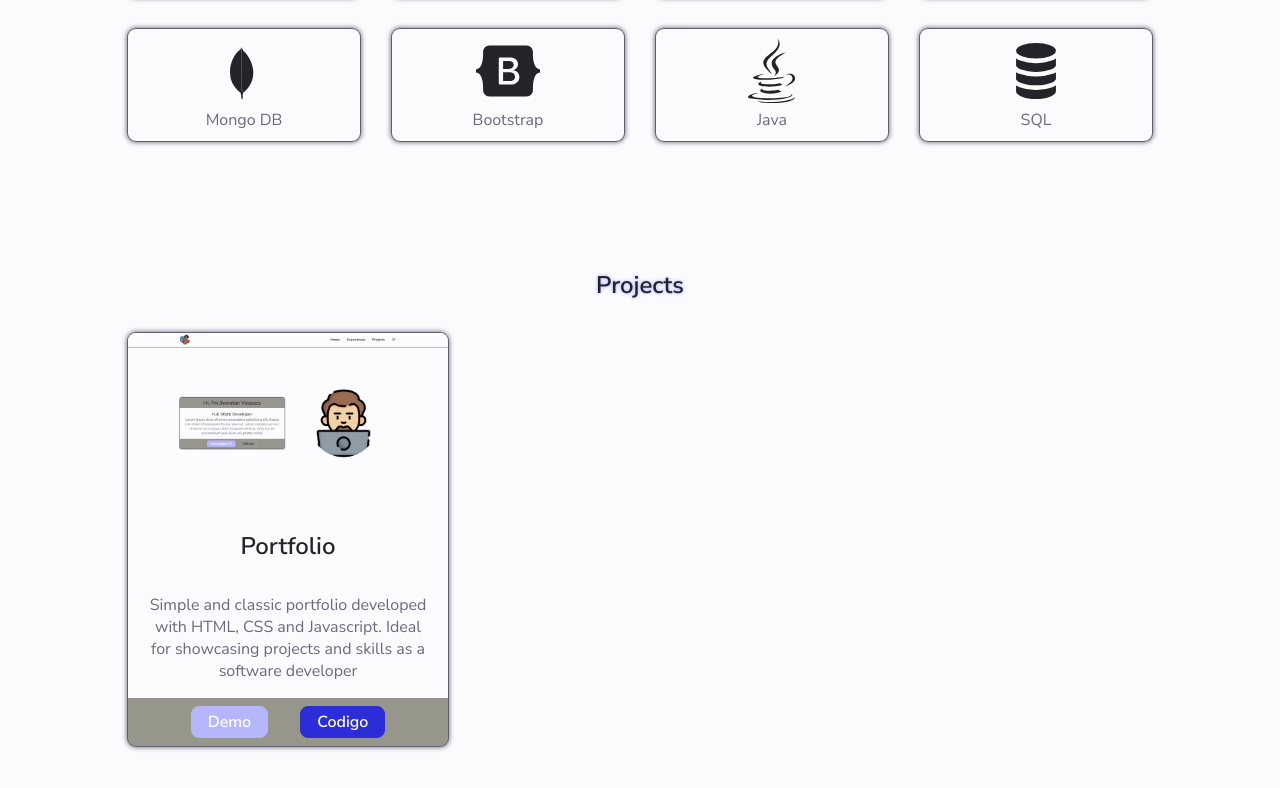
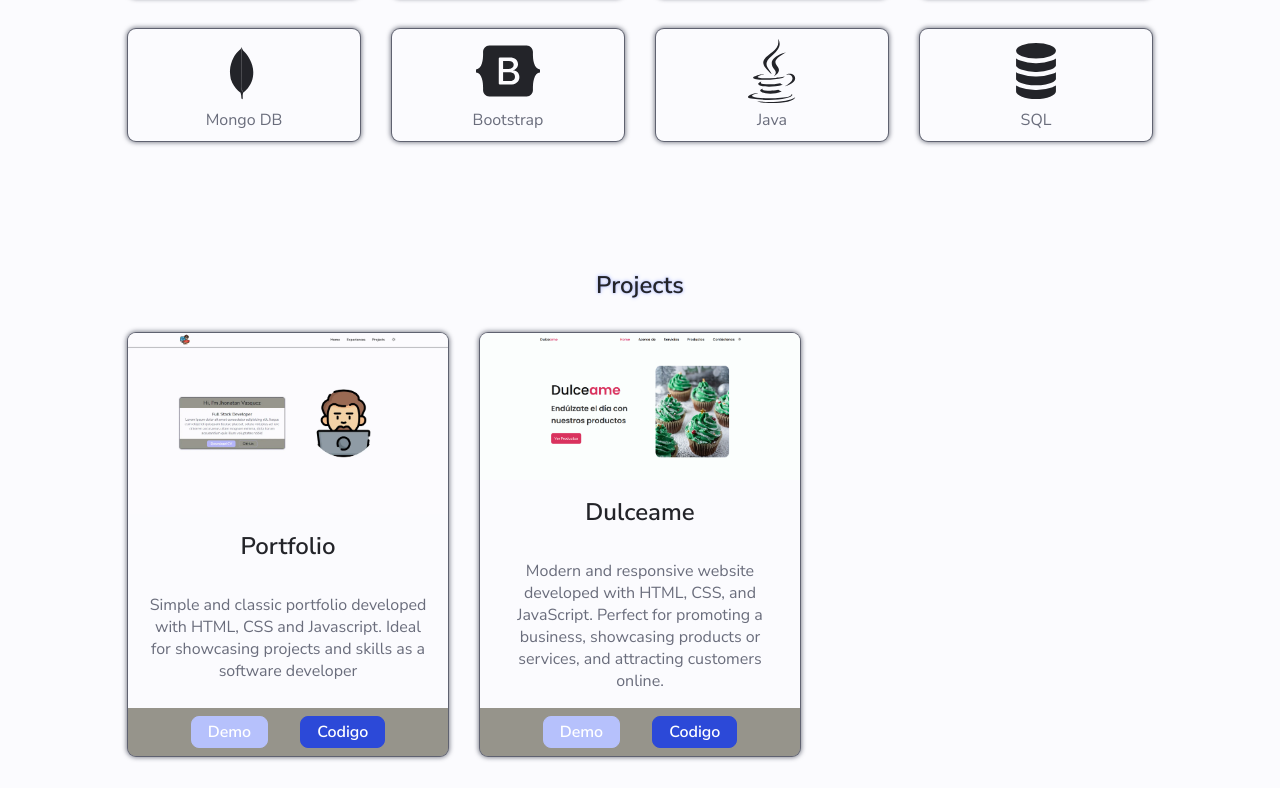
Before and after one commit to jvasquezd/portfolio-web, a plain HTML site: page index.html in a window 1280 px wide. Shown: the part 1011-1799 px from the top of the page. Drawn offline with nearby package versions, Linux system fonts and the light colour scheme.

Commit message:
added new project

```diff
--- a/assets/css/modules/variables.css
+++ b/assets/css/modules/variables.css
@@ -3,7 +3,7 @@
     --header-height: 3rem;
     /*========== Colors ==========*/
     /* Change favorite color */
-    --hue-color: 240;
+    --hue-color: 230;
     /* Purple 250 - Green 142 - Blue 230 - Pink 340 */
     /* HSL color mode */
     /* First Color */
--- a/index.html
+++ b/index.html
@@ -207,6 +207,24 @@
 
                     </div>
 
+                    <div class="card f-elements f-direction-column">
+                        <img src="./assets/img/dulceame.webp" alt="" class="card__img">
+                        <div class="card__body f-elements f-direction-column gap-md">
+                            <h2 class="card__title">Dulceame</h2>
+                            <p class="card__text">
+                                Modern and responsive website developed with HTML, CSS, and JavaScript. Perfect for promoting a business, showcasing products or services, and attracting customers online.
+                            </p>
+                        </div>
+                        <div class="card__footer">
+                            <div class="f-elements f-elements--center gap-md">
+                                <a href="https://jvasquezd.github.io/dulceame-web/" target="_blank" rel="noopener noreferrer" class="button button--primary">Demo</a>
+                                <a href="https://github.com/jvasquezd/dulceame-web/" target="_blank" rel="noopener noreferrer" class="button button--secondary">Codigo</a>
+                            </div>
+                        </div>
+
+                    </div>
+
+
 
                 </div>
             </div>
```
Also changed, not shown: assets/img/dulceame.webp (added).
